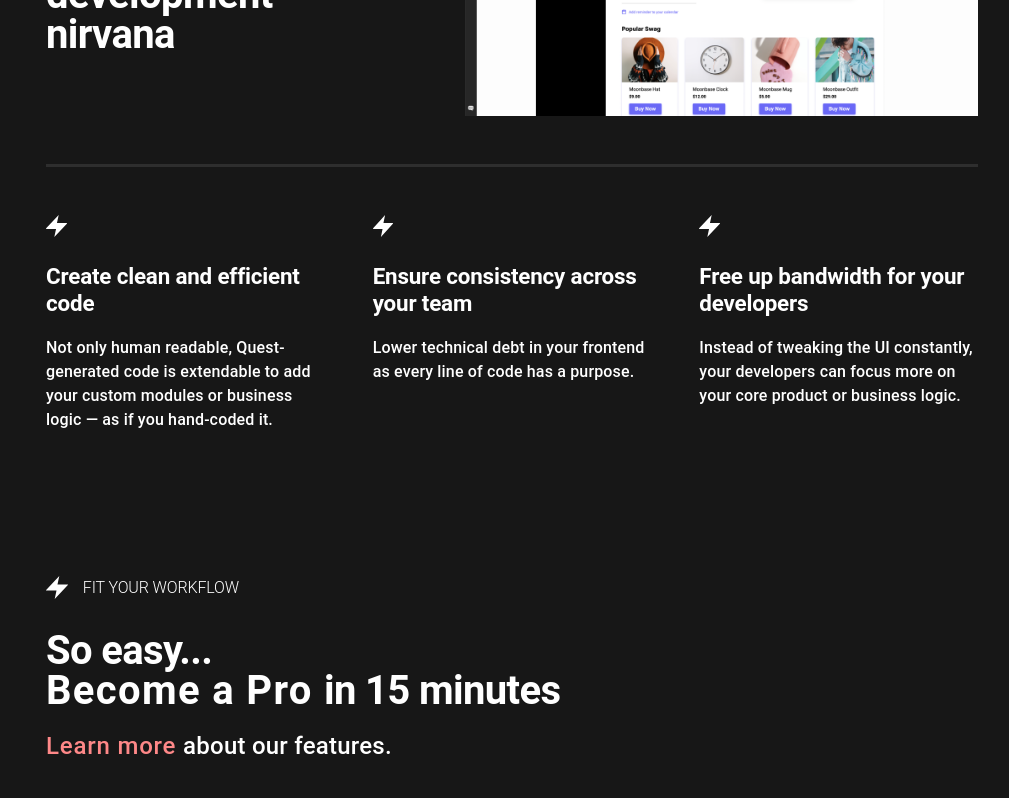
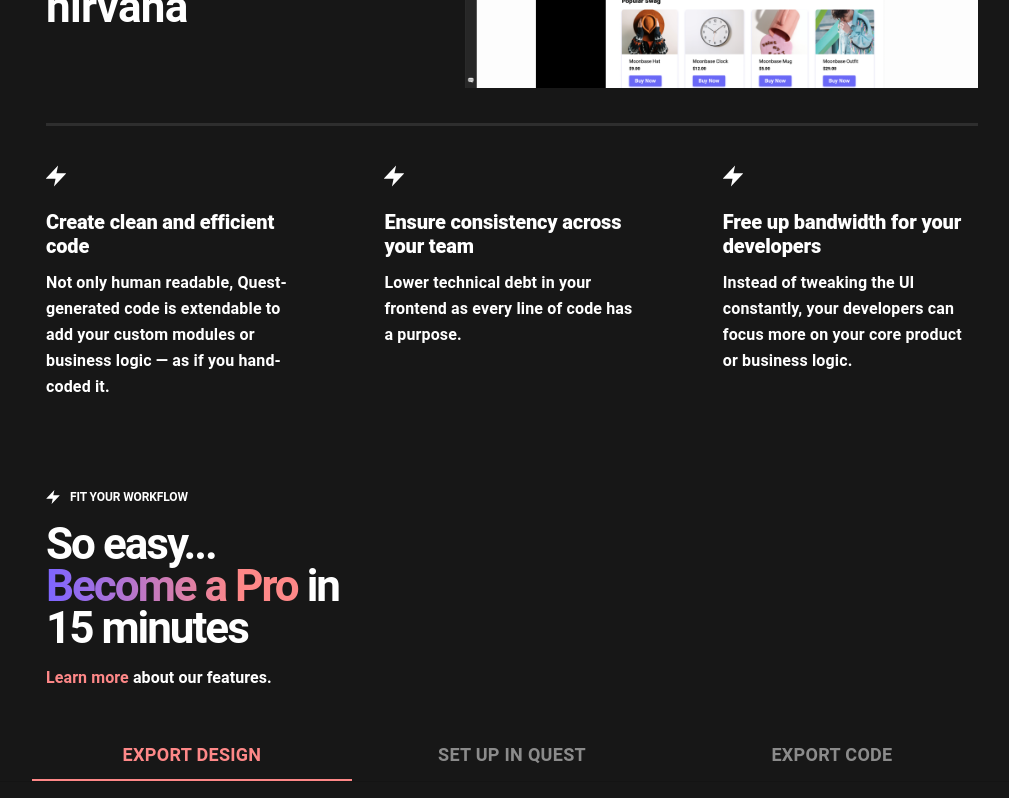
Before and after one commit to imaulanaazn/quest, a Next.js app: page / in a window 1280 px wide. Shown: the part 840-1638 px from the top of the page, without its empty margins (128-1137 px from the left). Built offline with nearby package versions, Linux system fonts and the light colour scheme.

Commit message:
finishing home

```diff
--- a/components/molecules/Service/index.tsx
+++ b/components/molecules/Service/index.tsx
@@ -9,30 +9,43 @@ interface serviceProps{
 
 const useStyles = makeStyles(() => ({
   cardContainer: {
-    marginTop: '3rem',
+    marginTop: '25px',
     '& img': {
-      width: '2.5rem',
+      width: '30px',
+      height: '30px',
     },
     '& h2.service__card': {
-      fontWeight: '600',
-      fontSize: '2rem',
-      margin: '1.8rem 0',
+      fontWeight: ' 800',
+      fontSize: '20px',
+      margin: '20px 0',
     },
     '& p': {
-      fontWeight: '500',
-      fontSize: '1.5rem',
+      fontWeight: ' 600',
+      fontSize: '16px',
+    },
+  },
+  '@media (min-width:600px)': {
+    cardContainer: {
+      'h2.service__card': {
+        fontSize: '24px',
+        lineHeight: '28px',
+      },
+      '& p': {
+        fontSize: '20px',
+        lineHeight: '26px',
+        maxWidth: '520px',
+      },
     },
   },
   '@media (min-width:900px)': {
     cardContainer: {
       flex: '1',
-      marginTop: '3rem',
+      marginTop: '0',
       '& img': {
-        width: '1.3rem',
+        width: '20px',
       },
       '& h2.service__card': {
-        fontSize: '1.4rem',
-        margin: '1.2rem 0',
+        margin: '12px 0',
       },
       '& p': {
         fontSize: '1rem',
--- a/components/organism/AheadOfThePack/style.js
+++ b/components/organism/AheadOfThePack/style.js
@@ -11,22 +11,29 @@ export default makeStyles(() => ({
       display: 'flex',
       alignItems: 'center',
       '& img': {
-        width: '1.4rem',
+        width: '14px',
+        height: '14px',
       },
       '& h2': {
-        fontSize: '1rem',
+        fontWeight: '700',
+        fontSize: '12px',
         marginLeft: '.9rem',
       },
     },
     '& .title': {
-      fontSize: '3.5rem',
+      fontWeight: ' 700',
+      fontSize: '30px',
+      lineHeight: '30px',
       margin: '2rem 0',
-      fontWeight: '700',
-      lineHeight: '1',
       '& span': {
-        fontSize: '3.5rem',
-        fontWeight: '700',
-        lineHeight: '1',
+        fontWeight: ' 700',
+        fontSize: '30px',
+        lineHeight: '30px',
+        background: 'linear-gradient(270deg, #FE8888 52.38%, #8066FF 97.86%)',
+        WebkitBackgroundClip: 'text',
+        WebkitTextFillColor: 'transparent',
+        BackgroundClip: 'text',
+        TextFillColor: 'transparent',
       },
     },
     '& thead th:first-child': {
@@ -36,14 +43,14 @@ export default makeStyles(() => ({
       width: '100%',
     },
     '& tbody td svg': {
-      fontSize: '3rem',
+      fontSize: '2rem',
       borderRadius: '50%',
     },
     '& td,th': {
       color: 'White',
       width: '20%',
-      fontSize: '1.2rem',
-      fontWeight: '500',
+      fontWeight: ' 700',
+      fontSize: '12px',
     },
     '& .tables .checked__blue': {
       color: '#A66FFF',
@@ -67,13 +74,21 @@ export default makeStyles(() => ({
     },
     aheadContent: {
       '& .title': {
+        fontSize: '48px',
+        lineHeight: '46px',
         margin: '3rem 0',
+        '& span': {
+          fontSize: '48px',
+          lineHeight: '46px',
+        },
       },
       '& td,th': {
         width: '15%',
+        fontSize: '16px',
+        lineHeight: '24px',
       },
       '& tbody td svg': {
-        fontSize: '2.8rem',
+        fontSize: '2.5rem',
       },
     },
   },
--- a/components/organism/FitYourWorkflow/style.js
+++ b/components/organism/FitYourWorkflow/style.js
@@ -4,46 +4,63 @@ export default makeStyles(() => ({
   workFlowContainer: {
     backgroundColor: '#171717',
     color: 'white',
-    paddingTop: '9rem',
+    paddingTop: '90px',
   },
   workFlowContent: {
     '& .subtitle': {
       display: 'flex',
       alignItems: 'center',
       '& img': {
-        width: '1.4rem',
+        width: '14px',
+        height: '14px',
       },
       '& h2': {
-        fontSize: '1rem',
-        marginLeft: '.9rem',
+        fontWeight: '700',
+        fontSize: '12px',
+        marginLeft: '10px',
       },
     },
     '& .title': {
-      fontSize: '3.5rem',
-      marginTop: '2rem',
       fontWeight: '700',
-      lineHeight: '1',
-      maxWidth: '375px',
+      fontSize: '32px',
+      lineHeight: '30px',
+      marginTop: '18px',
+      maxWidth: '220px',
+      letterSpacing: '-2px',
       '& span': {
-        fontSize: '3.5rem',
         fontWeight: '700',
-        lineHeight: '1',
+        fontSize: '32px',
+        lineHeight: '30px',
+        letterSpacing: '-2px',
+        background: 'linear-gradient(270deg, #FE8888 27.16%, #8066FF 97.86%)',
+        WebkitBackgroundClip: 'text',
+        WebkitTextFillColor: 'transparent',
+        backgroundClip: 'text',
+        textFillColor: 'transparent',
       },
     },
     '& .learn__more': {
-      fontSize: '1.5rem',
-      fontWeight: '500',
-      margin: '1rem 0',
+      fontWeight: '600',
+      fontSize: '16px',
+      lineHeight: '22px',
+      letterSpacing: '0.0909091px',
+      margin: '18px 0 40px',
       '& span': {
-        fontSize: '1.5rem',
-        fontWeight: '500',
+        fontWeight: '600',
+        fontSize: '16px',
+        lineHeight: '22px',
+        letterSpacing: '0.0909091px',
         color: '#FE8888',
       },
     },
     '& .tab__btn__container': {
-      padding: '0 2rem',
+      padding: '0.5rem',
       '& button': {
         flex: '1',
+        fontWeight: '700',
+        fontSize: '11px',
+        lineHeight: '17px',
+        letterSpacing: '0.3px',
         color: '#FFFFFF80',
       },
       '& button.Mui-selected': {
@@ -60,9 +77,10 @@ export default makeStyles(() => ({
         width: '100%',
       },
       '& p': {
-        padding: '.8rem 1rem',
-        fontSize: '1.5rem',
-        lineHeight: '1.2',
+        padding: '1rem 1rem',
+        fontWeight: '600',
+        fontSize: '14px',
+        lineHeight: '16px',
       },
     },
 
@@ -71,31 +89,57 @@ export default makeStyles(() => ({
   '@media (min-width:600px)': {
     workFlowContent: {
       '& .title': {
-        maxWidth: '500px',
+        fontWeight: ' 700',
+        fontSize: '44px',
+        lineHeight: '42px',
+        maxWidth: '314px',
+        '& span': {
+          fontWeight: ' 700',
+          fontSize: '44px',
+          lineHeight: '42px',
+        },
       },
       '& .tab__btn__container': {
         margin: '1rem 0',
+        fontSize: '22px',
+        lineHeight: '26px',
+        padding: '0 52px',
+        '& button': {
+          fontSize: '13px',
+          lineHeight: '20px',
+        },
+      },
+      '& .tab__content': {
+        '& p': {
+          fontSize: '18px',
+          maxWidth: '410px',
+          lineHeight: '22px',
+        },
       },
     },
   },
 
   '@media (min-width:900px)': {
     workFlowContent: {
-      '& .title': {
-        maxWidth: '100%',
-        fontSize: '2.5rem',
-        '& span': {
-          fontSize: '2.5rem',
-        },
-      },
       '& .tab__btn__container': {
-        padding: '0 7rem',
+        padding: '0 10rem',
         '& .tab__content': {
           padding: '1rem 7rem',
         },
+        '& button': {
+          fontSize: '18px',
+          lineHeight: '28px',
+        },
+      },
+      '& .tab__content': {
+        '& p': {
+          fontSize: '22px',
+          lineHeight: '26px',
+          maxWidth: '500px',
+        },
       },
       '& div[role="tabpanel"]': {
-        padding: '1rem 7rem',
+        padding: '1rem 10rem',
         '& .MuiBox-root': {
           padding: '0',
         },
--- a/components/organism/Hero/style.js
+++ b/components/organism/Hero/style.js
@@ -4,7 +4,6 @@ export default makeStyles(() => ({
   heroContainer: {
     backgroundColor: '#171719',
     paddingTop: '50px',
-    paddingBottom: '5.5rem',
   },
   heroContent: {
     position: 'relative',
--- a/components/organism/OurServices/style.js
+++ b/components/organism/OurServices/style.js
@@ -5,44 +5,77 @@ export default makeStyles(() => ({
   advantagesContainer: {
     backgroundColor: '#171717',
     color: 'white',
+    paddingTop: '108px',
   },
   advantagesContent: {
     '& .dashboard__preview': {
       borderBottom: '3px solid #2E2E2E',
       '& .text': {
         '& .title': {
-          fontSize: '3.5rem',
-          fontWeight: '700',
-          lineHeight: '1',
-          marginTop: '2rem',
+          fontWeight: ' 700',
+          fontSize: '32px',
+          lineHeight: '30px',
+          marginTop: '26px',
           '& span': {
-            fontSize: '3.5rem',
-            fontWeight: '700',
-            lineHeight: '1',
+            fontWeight: ' 700',
+            fontSize: '32px',
+            lineHeight: '30px',
+            background: 'linear-gradient(270deg, #FE8888 27.16%, #8066FF 97.86%)',
+            WebkitBackgroundClip: 'text',
+            WebkitTextFillColor: 'transparent',
+            backgroundClip: 'text',
+            textFillColor: 'transparent',
           },
         },
         '& .subtitle': {
           display: 'flex',
           alignItems: 'center',
           '& img': {
-            width: '1.4rem',
-
+            width: '14px',
+            height: '14px',
           },
           '& h2': {
-            fontSize: '1rem',
-            marginLeft: '.9rem',
+            fontWeight: '700',
+            fontSize: '12px',
+            lineWeight: '30px',
+            letterSpacing: '2px',
+            marginLeft: '8px',
           },
         },
       },
       '& img.dashboard__thumb': {
         width: '100%',
-        margin: '3rem 0',
+        margin: '30px 0',
       },
+    },
+    '& .our__advantages': {
+      paddingTop: '5px',
     },
   },
 
   '@media (min-width:600px)': {
-
+    advantagesContent: {
+      '& .dashboard__preview': {
+        borderBottom: '3px solid #2E2E2E',
+        '& .text': {
+          '& .title': {
+            fontSize: '44px',
+            lineHeight: '42px',
+            maxWidth: '428px',
+            '& span': {
+              fontSize: '44px',
+              lineHeight: '42px',
+            },
+          },
+        },
+        '& img.dashboard__thumb': {
+          margin: '30px 0 40px',
+        },
+      },
+      '& .our__advantages': {
+        paddingTop: '15px',
+      },
+    },
   },
 
   // STYLE WHEN SCREEN SIZE IS > 900px
@@ -54,29 +87,20 @@ export default makeStyles(() => ({
         alignItems: 'center',
         justifyContent: 'space-between',
         gap: '3.5rem',
+        paddingBottom: '35px',
         '& .text': {
           width: '40%',
-          '& .title': {
-            fontSize: '2.5rem',
-            marginTop: '1.5rem',
-            '& span': {
-              fontSize: '2.5rem',
-            },
-          },
-          '& .subtitle': {
-            '& img': {
-              width: '1rem',
-            },
-          },
         },
         '& img.dashboard__thumb': {
           width: '55%',
+          margin: '0',
         },
       },
       '& .our__advantages': {
         display: 'flex',
         justifyContent: 'space-between',
-        gap: '3rem',
+        gap: '5.2rem',
+        paddingTop: '35px',
       },
     },
   },
--- a/components/organism/ScalesWhenReady/style.js
+++ b/components/organism/ScalesWhenReady/style.js
@@ -5,32 +5,39 @@ export default makeStyles(() => ({
   advantagesContainer: {
     backgroundColor: '#171717',
     color: 'white',
-    paddingTop: '8rem',
+    paddingTop: '107px',
   },
   advantagesContent: {
     '& .dashboard__preview': {
       borderBottom: '3px solid #2E2E2E',
       '& .text': {
         '& .title': {
-          fontSize: '3.5rem',
+          margin: '2rem 0',
           fontWeight: '700',
-          lineHeight: '1',
-          margin: '2rem 0',
+          fontSize: '32px',
+          lineHeight: '30px',
+          maxWidth: '218px',
           '& span': {
-            fontSize: '3.5rem',
-            fontWeight: '700',
-            lineHeight: '1',
+            fontWeight: ' 700',
+            fontSize: '32px',
+            lineHeight: '30px',
+            background: 'linear-gradient(270deg, #FE8888 27.16%, #8066FF 97.86%)',
+            WebkitBackgroundClip: 'text',
+            WebkitTextFillColor: 'transparent',
+            backgroundClip: 'text',
+            textFillColor: 'transparent',
           },
         },
         '& .subtitle': {
           display: 'flex',
           alignItems: 'center',
           '& img': {
-            width: '1.4rem',
-
+            width: '14px',
+            height: '14px',
           },
           '& h2': {
-            fontSize: '1rem',
+            fontWeight: ' 700',
+            fontSize: '12px',
             marginLeft: '.9rem',
           },
         },
@@ -41,13 +48,40 @@ export default makeStyles(() => ({
       },
     },
     '& button.signup__btn': {
+      color: 'white',
+      height: '44px',
+      width: '143px',
+      border: '3px solid #FE8888',
       borderRadius: '10px',
-      border: '2px solid #FE8888',
-      color: 'white',
       textTransform: 'none',
-      fontSize: '1.5rem',
-      fontWeight: '600',
-      padding: '.5rem 2rem',
+      fontSize: '16px',
+      letterSpacing: '0.4px',
+      fontWeight: '700',
+    },
+  },
+
+  '@media (min-width:600px)': {
+    advantagesContent: {
+      '& .dashboard__preview': {
+        borderBottom: '3px solid #2E2E2E',
+        '& .text': {
+          '& .title': {
+            maxWidth: '387px',
+            fontSize: '44px',
+            lineHeight: '42px',
+            '& span': {
+              fontSize: '44px',
+              lineHeight: '42px',
+            },
+          },
+        },
+      },
+      '& button.signup__btn': {
+        width: '183px',
+        height: '52px',
+        borderRadius: '8px',
+        fontSize: '20px',
+      },
     },
   },
 
@@ -83,11 +117,12 @@ export default makeStyles(() => ({
         display: 'flex',
         justifyContent: 'space-between',
         gap: '3rem',
+        marginTop: '35px',
       },
-      '& .text .signup__btn': {
-        padding: '.2rem 1.2rem',
-        fontSize: '1.3rem',
-        fontWeight: '500',
+      '& button.signup__btn': {
+        width: '180px',
+        height: '52px',
+        fontSize: '20px',
       },
     },
   },
--- a/components/organism/TheFutureFronted/style.js
+++ b/components/organism/TheFutureFronted/style.js
@@ -9,52 +9,57 @@ export default makeStyles(() => ({
   futureContent: {
     '& .text': {
       '& .title': {
-        fontSize: '3.5rem',
-        fontWeight: '700',
-        lineHeight: '1',
+        fontWeight: ' 700',
+        fontSize: '30px',
+        lineHeight: '30px',
         margin: '2rem 0',
         '& span': {
-          fontSize: '3.5rem',
-          fontWeight: '700',
-          lineHeight: '1',
+          fontWeight: ' 700',
+          fontSize: '30px',
+          lineHeight: '30px',
+          color: '#FE8888',
         },
       },
       '& .subtitle': {
         display: 'flex',
         alignItems: 'center',
         '& img': {
-          width: '1.4rem',
-
+          height: '14px',
+          width: '14px',
         },
         '& h2': {
-          fontSize: '1rem',
+          fontWeight: ' 700',
+          fontSize: '12px',
+          lineHeight: '30px',
           marginLeft: '.9rem',
         },
       },
       '& .description': {
-        fontSize: '1.5rem',
-        fontWeight: '500',
-        maxWidth: '460px',
+        fontWeight: ' 600',
+        fontSize: '16px',
+        lineHeight: '26px',
       },
       '& .learn__more': {
-        fontSize: '1.5rem',
-        fontWeight: '500',
+        fontWeight: ' 600',
+        fontSize: '16px',
         margin: '1rem 0',
         '& span': {
-          fontSize: '1.5rem',
-          fontWeight: '500',
+          fontWeight: ' 600',
+          fontSize: '16px',
           color: '#FE8888',
         },
       },
     },
     '& button.signup__btn': {
+      color: 'white',
+      height: '44px',
+      width: '143px',
+      border: '3px solid #FE8888',
       borderRadius: '10px',
-      border: '2px solid #FE8888',
-      color: 'white',
       textTransform: 'none',
-      fontSize: '1.5rem',
-      fontWeight: '600',
-      padding: '.5rem 2rem',
+      fontSize: '16px',
+      letterSpacing: '0.4px',
+      fontWeight: '700',
     },
   },
 
@@ -62,11 +67,31 @@ export default makeStyles(() => ({
     futureContent: {
       '& .text': {
         '& .title': {
+          fontSize: '56px',
+          lineHeight: '52px',
           maxWidth: '600px',
+          '& span': {
+            fontSize: '56px',
+            lineHeight: '52px',
+          },
         },
         '& .description': {
+          fontSize: '20px',
+          lineHeight: '30px',
           maxWidth: '700px',
         },
+        '& .learn__more': {
+          fontSize: '20px',
+          '& span': {
+            fontSize: '20px',
+          },
+        },
+      },
+      '& button.signup__btn': {
+        width: '183px',
+        height: '52px',
+        borderRadius: '8px',
+        fontSize: '20px',
       },
     },
   },
@@ -75,19 +100,20 @@ export default makeStyles(() => ({
     futureContent: {
       '& .text': {
         '& .title': {
+          fontSize: '64px',
+          lineHeight: '56px',
           maxWidth: '100%',
         },
         '& .description': {
-          fontSize: '1.3rem',
+          fontSize: '20px',
+          lineHeight: '30px',
           maxWidth: '605px',
         },
-        '& .learn__more': {
-          fontSize: '1.3rem',
-        },
-        '& .signup__btn': {
-          padding: '.2rem 1.2rem',
-          fontSize: '1.3rem',
-          fontWeight: '500',
+        '& button.signup__btn': {
+          marginTop: '0',
+          width: '180px',
+          height: '52px',
+          fontSize: '20px',
         },
       },
     },
```
